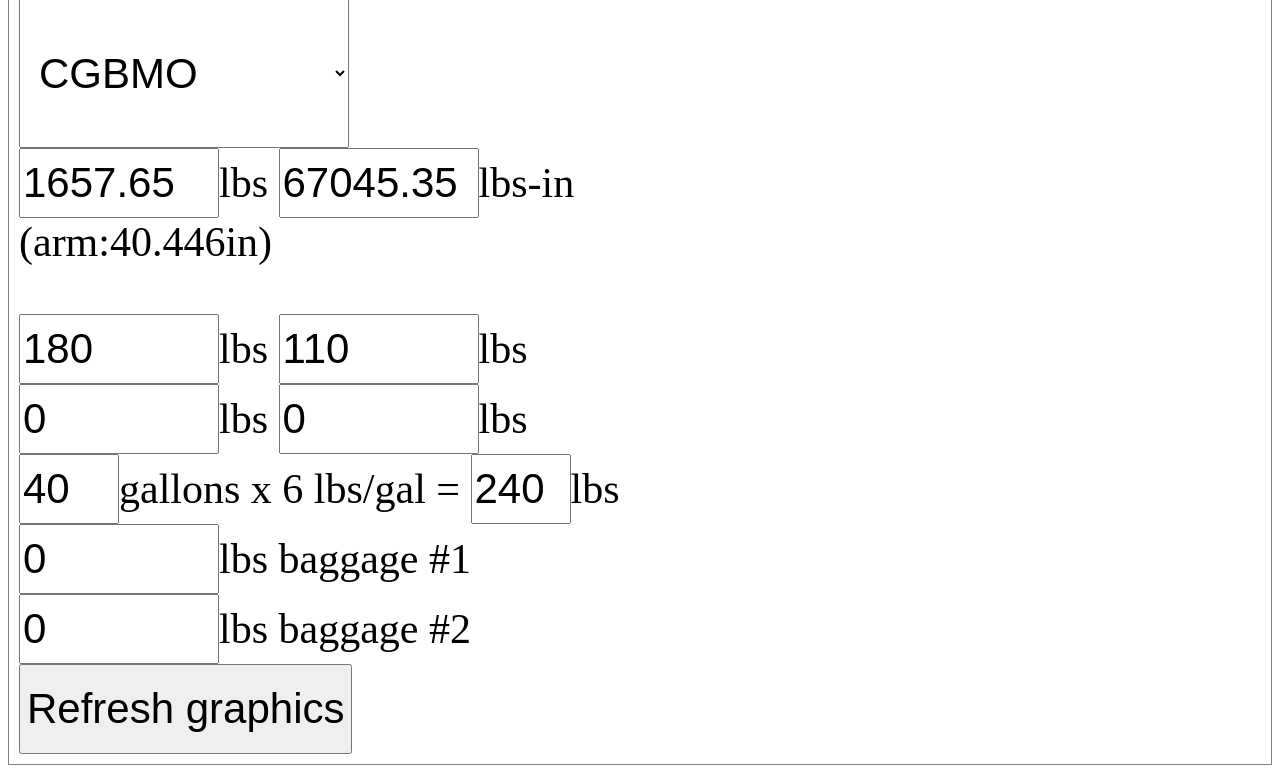
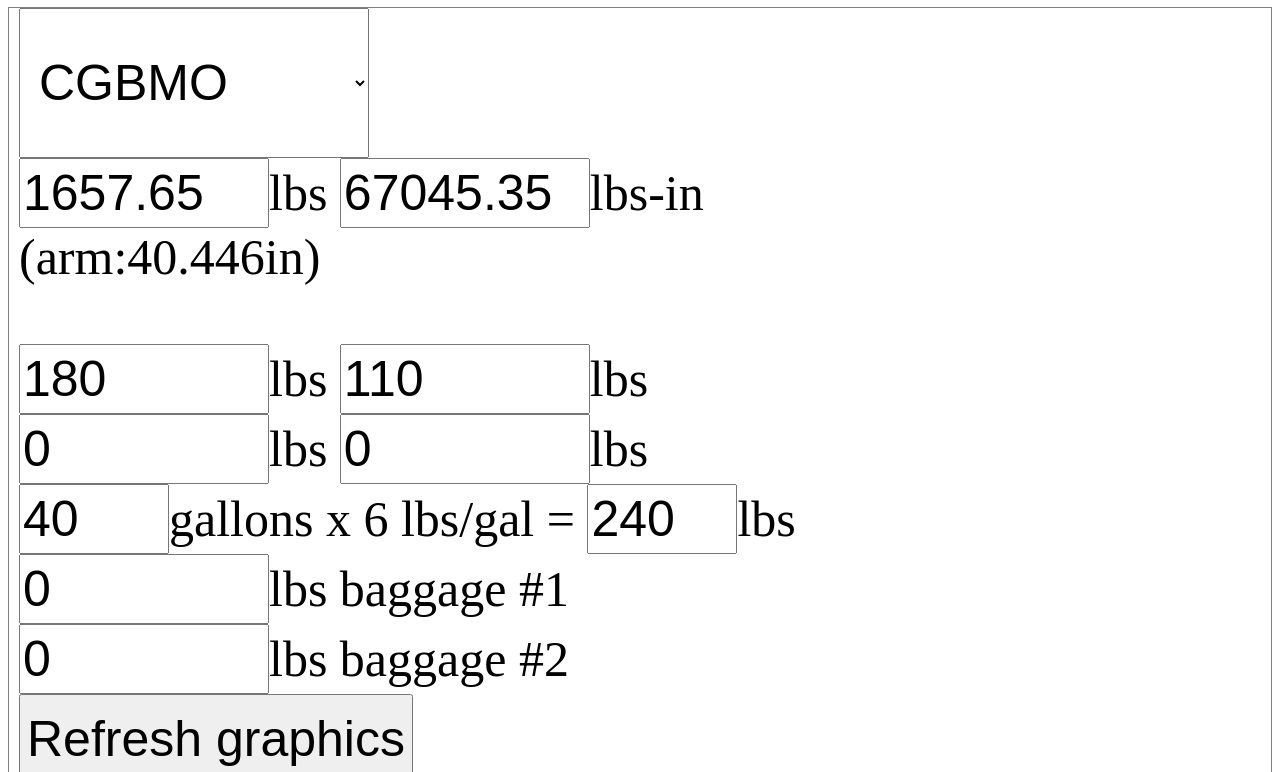
Before and after one commit to ericminio/yop-fly, a website: page wb/index.html in a window 1280 px wide. Shown: the part 91-863 px from the top of the page. Drawn offline with Linux system fonts and the light colour scheme.

Commit message:
bigger please

```diff
--- a/wb/assets/wb.css
+++ b/wb/assets/wb.css
@@ -1,17 +1,17 @@
 body, input, select, button {
-    font-size: 42px;
+    font-size: 50px;
 }
 select {
-    width: 330px;
+    width: 350px;
     height: 150px;
     text-indent: 15px;
 }
 input {
-    width: 200px;
+    width: 250px;
     height: 70px;
 }
 input.small {
-    width: 100px
+    width: 150px
 }
 
 .title {
```
